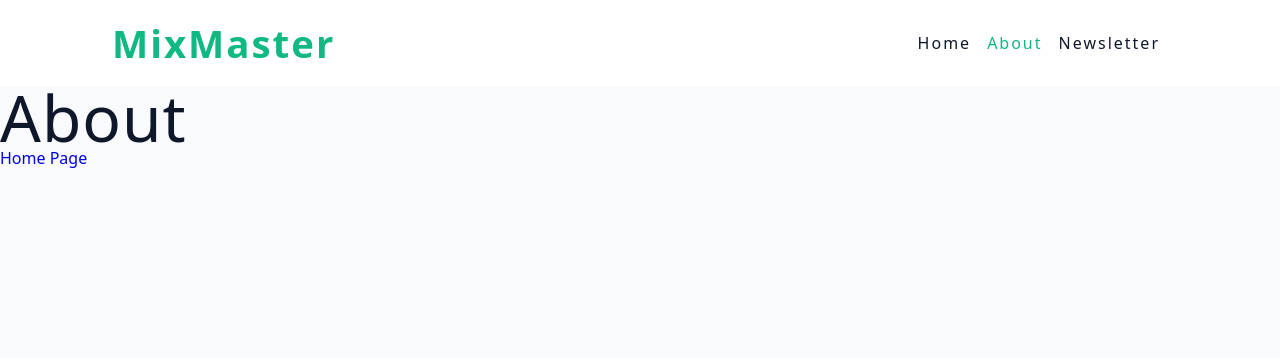
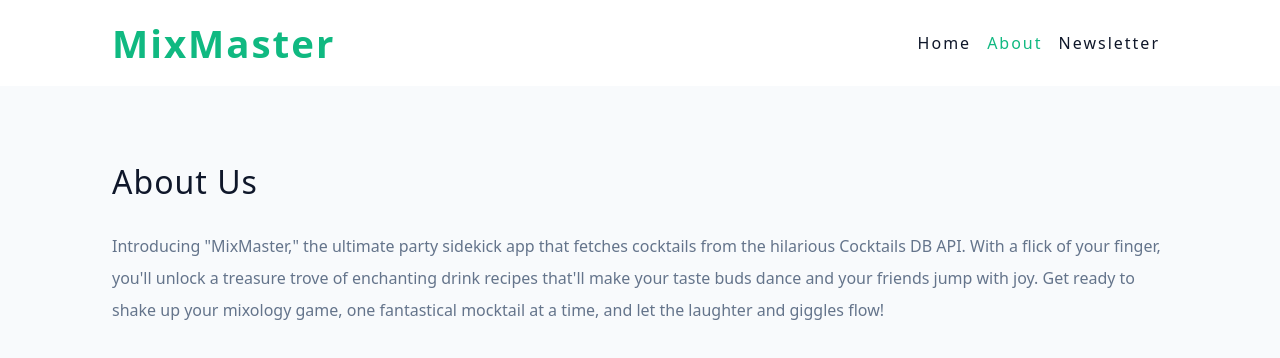
Before and after one commit to LeonorTu/mixMaster, a React (Vite) app: page /about in a window 1280 px wide. Shown: the top 358 px of the page. Built offline with nearby package versions, Linux system fonts and the light colour scheme.

Commit message:
feat: add content to About page with styling

```diff
--- a/src/pages/About.jsx
+++ b/src/pages/About.jsx
@@ -1,11 +1,18 @@
-import { Link } from "react-router-dom"
+import Wrapper from '../assets/wrappers/AboutPage';
 
 const About = () => {
   return (
-    <div>
-      <h1>About</h1>
-      <Link to='/'>Home Page</Link>
-    </div>
-  )
-}
-export default About
+    <Wrapper>
+      <h3>About Us</h3>
+      <p>
+        Introducing "MixMaster," the ultimate party sidekick app that fetches
+        cocktails from the hilarious Cocktails DB API. With a flick of your
+        finger, you'll unlock a treasure trove of enchanting drink recipes
+        that'll make your taste buds dance and your friends jump with joy. Get
+        ready to shake up your mixology game, one fantastical mocktail at a
+        time, and let the laughter and giggles flow!
+      </p>
+    </Wrapper>
+  );
+};
+export default About;
--- a/src/pages/HomeLayout.jsx
+++ b/src/pages/HomeLayout.jsx
@@ -1,12 +1,14 @@
-import { Outlet } from 'react-router-dom'
-import Navbar from '../components/Navbar'
+import { Outlet } from 'react-router-dom';
+import Navbar from '../components/Navbar';
 
 const HomeLayout = () => {
   return (
     <>
       <Navbar />
-      <Outlet />
+      <section className='page'>
+        <Outlet />
+      </section>
     </>
-  )
-}
-export default HomeLayout
+  );
+};
+export default HomeLayout;
```
